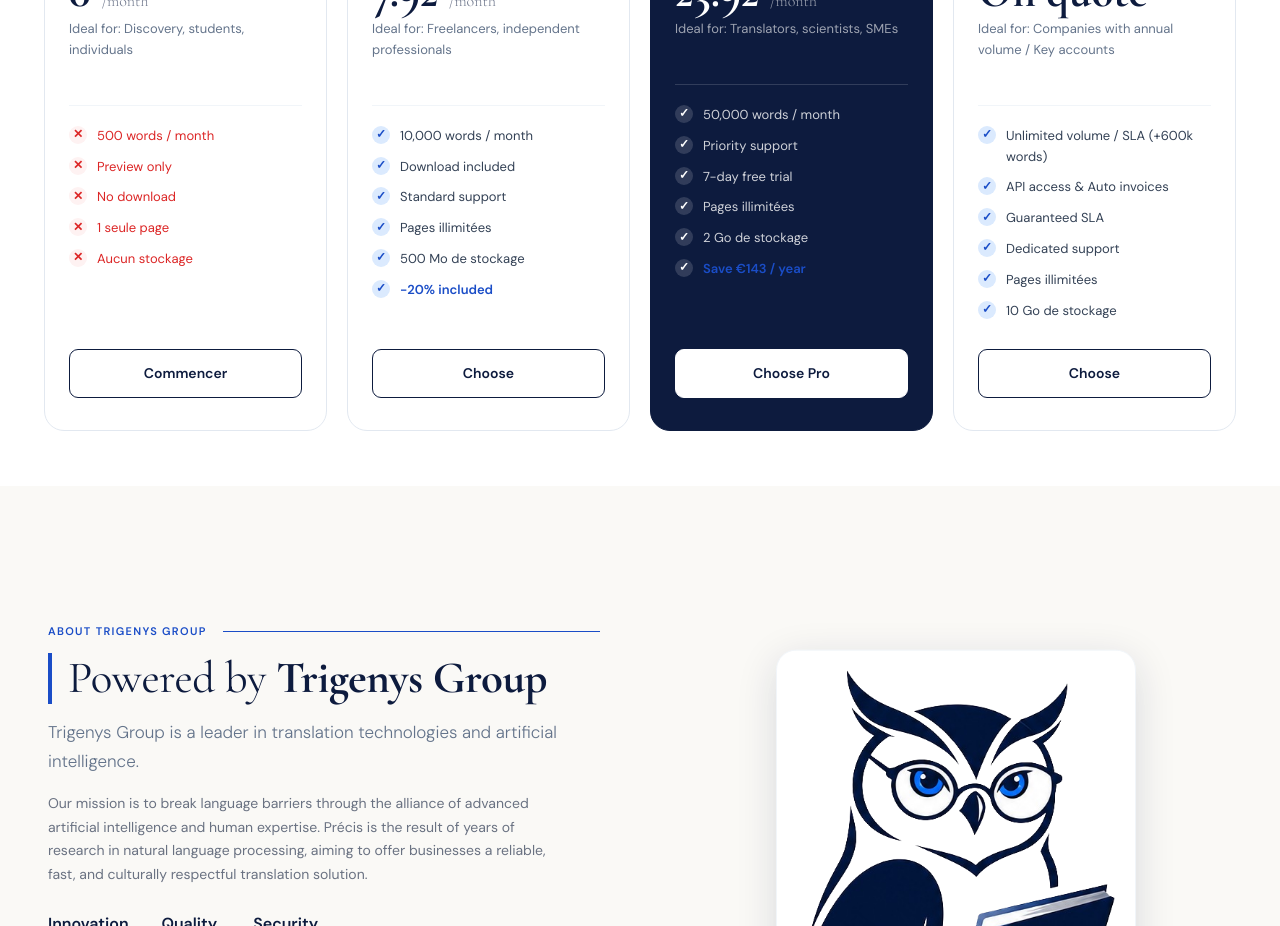
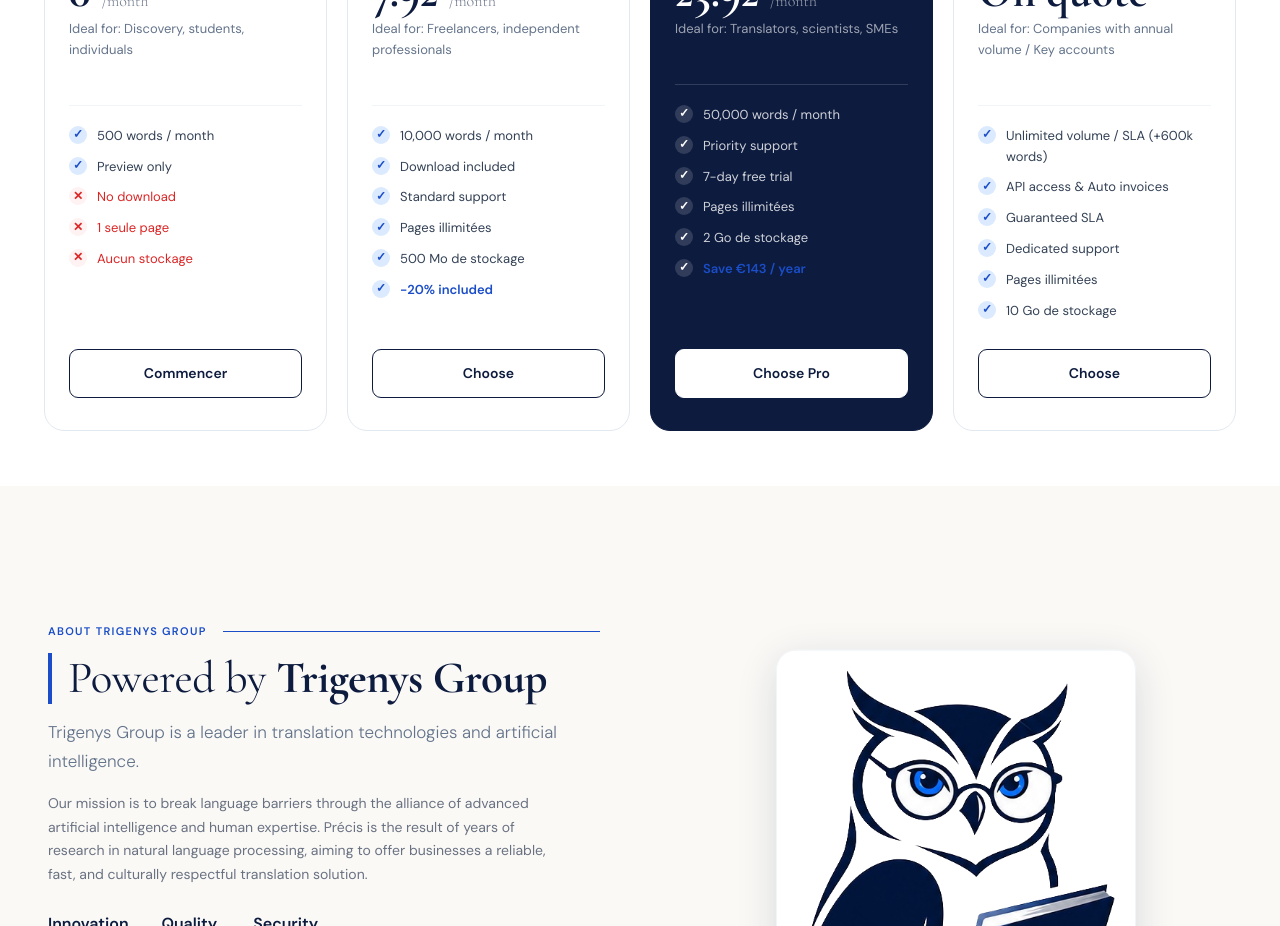
Before and after one commit to EagleFox31/Pr-cis-Translation, a React (Vite) app in the folder frontend/: page /home in a window 1280 px wide. Shown: the part 2700-3626 px from the top of the page. Built offline with nearby package versions, Linux system fonts and the light colour scheme; no server answers; a web font is replaced by a local one.

Commit message:
fix: seul 'Pas de téléchargement' en ✕ rouge, les autres options freemium restent normales

```diff
--- a/frontend/src/components/pricing/PricingCards.tsx
+++ b/frontend/src/components/pricing/PricingCards.tsx
@@ -71,8 +71,8 @@ export default function PricingCards({ isAnnual }: PricingCardsProps) {
             <ul className="pricing-features">
               {plan.planKey === 'free' && (
                 <>
-                  <li className="unavailable">{t('pricing.plan_1_words')}</li>
-                  <li className="unavailable">{t('pricing.feat_preview_only')}</li>
+                  <li>{t('pricing.plan_1_words')}</li>
+                  <li>{t('pricing.feat_preview_only')}</li>
                   <li className="unavailable">{t('pricing.feat_no_download')}</li>
                 </>
               )}
```
